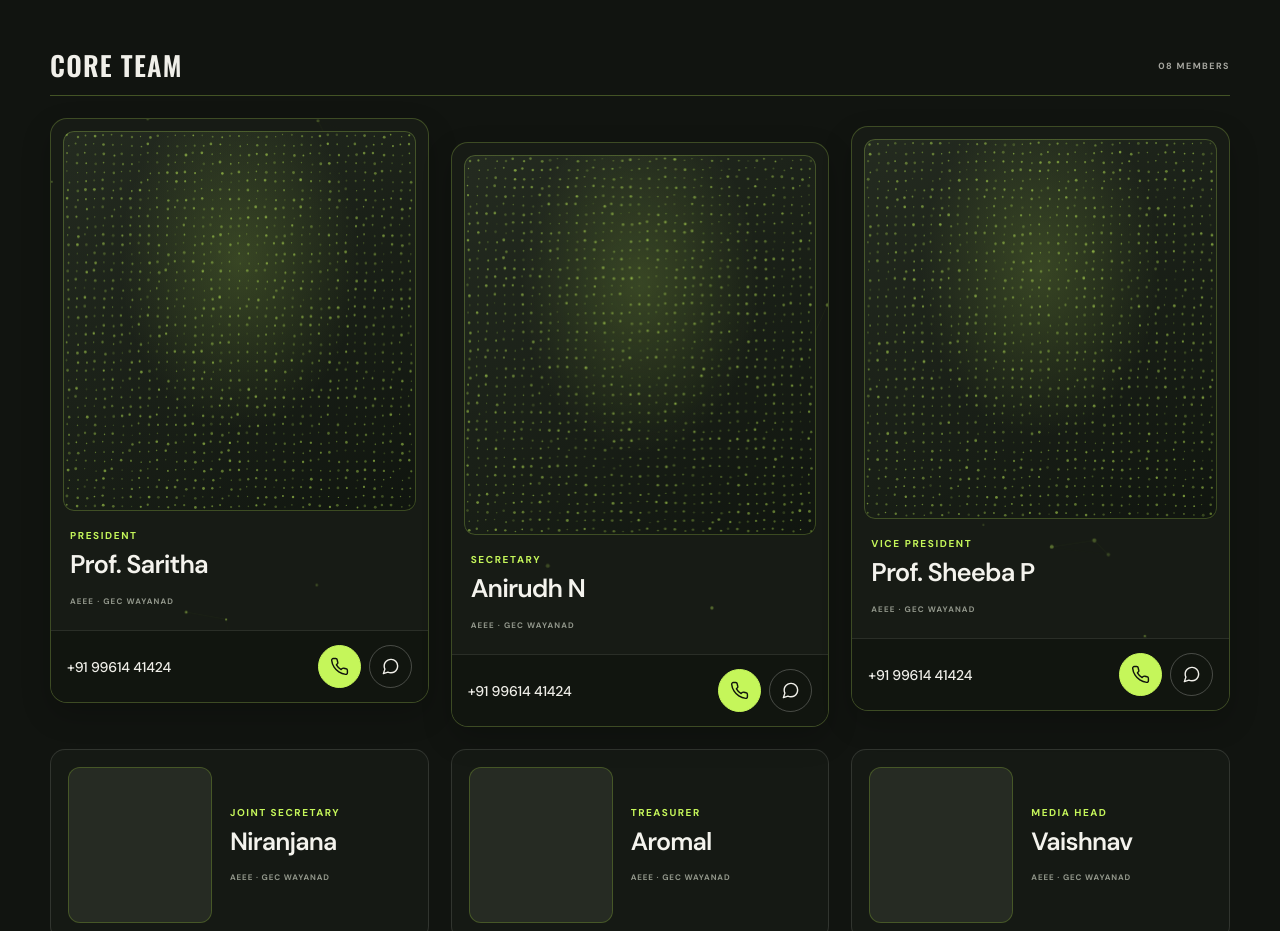
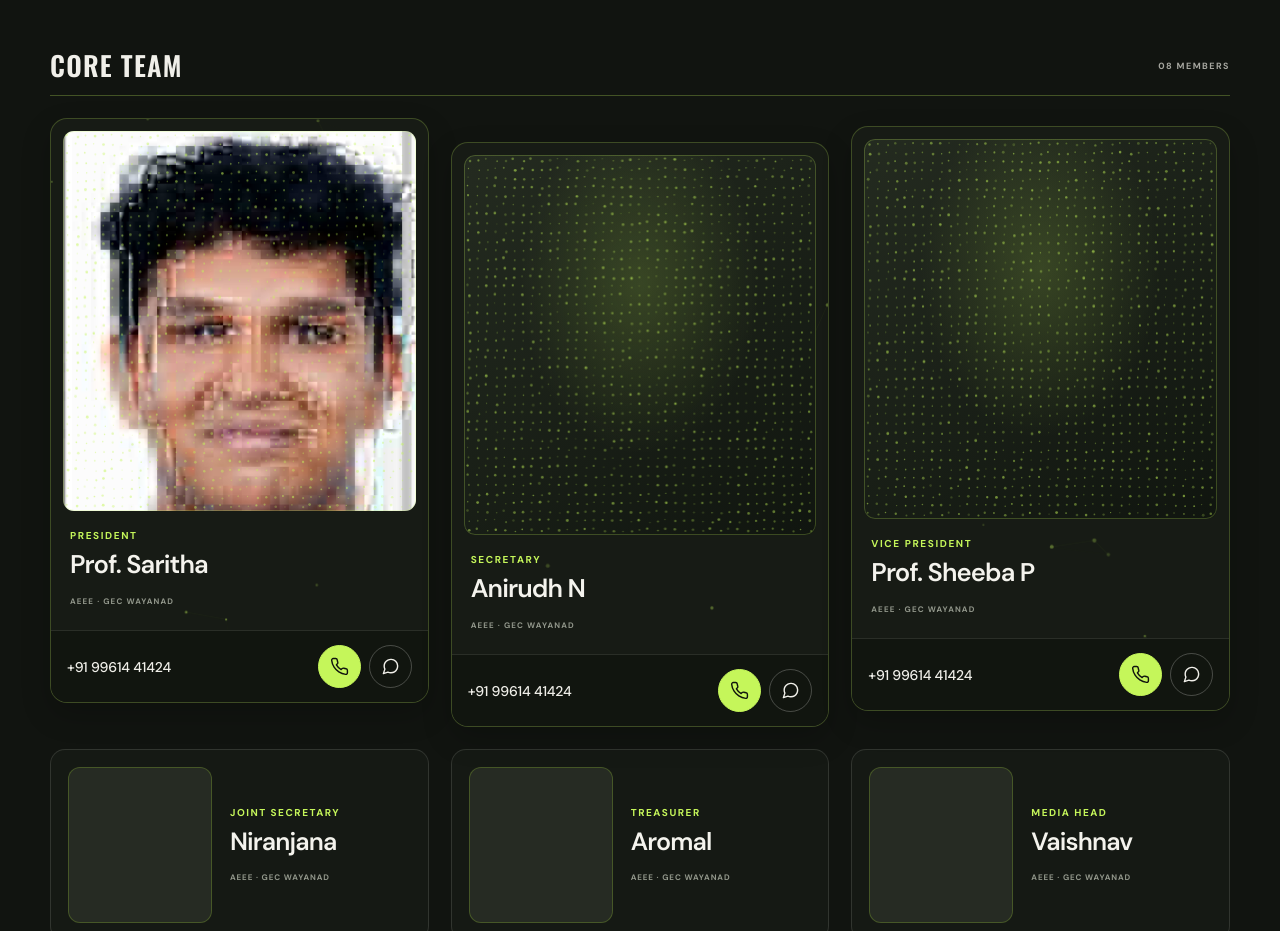
Before and after one commit to eeegecw/AEEE, a plain HTML site: page index.html in a window 1280 px wide. Shown: the part 2007-2938 px from the top of the page. Drawn offline with nearby package versions, Linux system fonts and the light colour scheme; animation ran at ten frames a second.

Commit message:
Display Prof. Saritha portrait beneath particle overlay

```diff
--- a/style.css
+++ b/style.css
@@ -504,3 +504,12 @@
   .member-card.particle-portrait-card{transition:none}
   .member-card.particle-portrait-card:hover{transform:none}
 }
+
+
+/* Prof. Saritha portrait with the AEEE particle overlay */
+.member-card.particle-portrait-card .member-photo.saritha-photo{
+  background-image:url("assets/saritha-photo.jpg");
+  background-size:cover;
+  background-position:center 34%;
+  background-repeat:no-repeat;
+}
```
